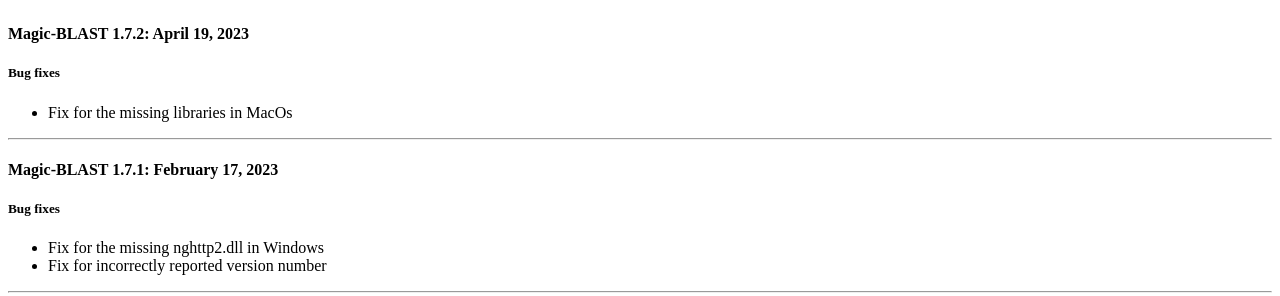
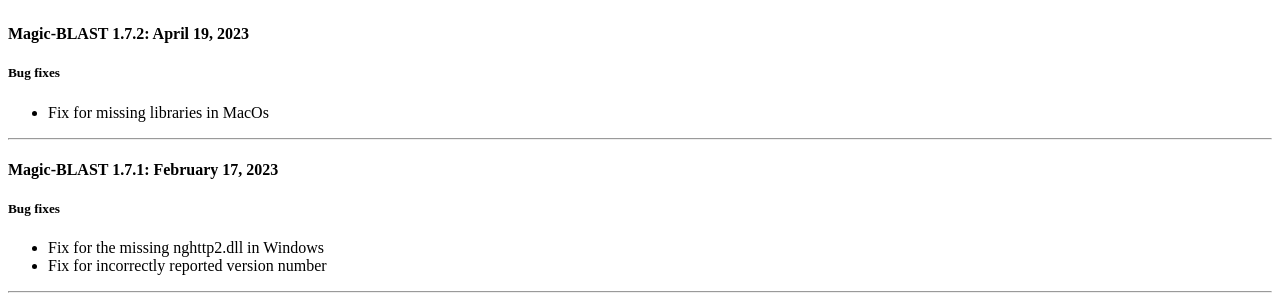
Before and after one commit to ncbi/magicblast, a Jekyll site: the page built from docs/_posts/2017-09-13-release.md, in a window 1280 px wide and 900 px high, scrolled down 303 px. Shown: the part 156-452 px from the top of the window. Built offline with Jekyll 4.4.1, drawn with Linux system fonts in a browser that asks for light colours; a style sheet for code colours, icons or effects is not loaded.

Commit message:
Minor update in release notes

```diff
--- a/docs/_posts/2017-09-13-release.md
+++ b/docs/_posts/2017-09-13-release.md
@@ -8,7 +8,7 @@
 #### Magic-BLAST 1.7.2: April 19, 2023
 
 ##### Bug fixes
-* Fix for the missing libraries in MacOs
+* Fix for missing libraries in MacOs
 
 
 ---
```
